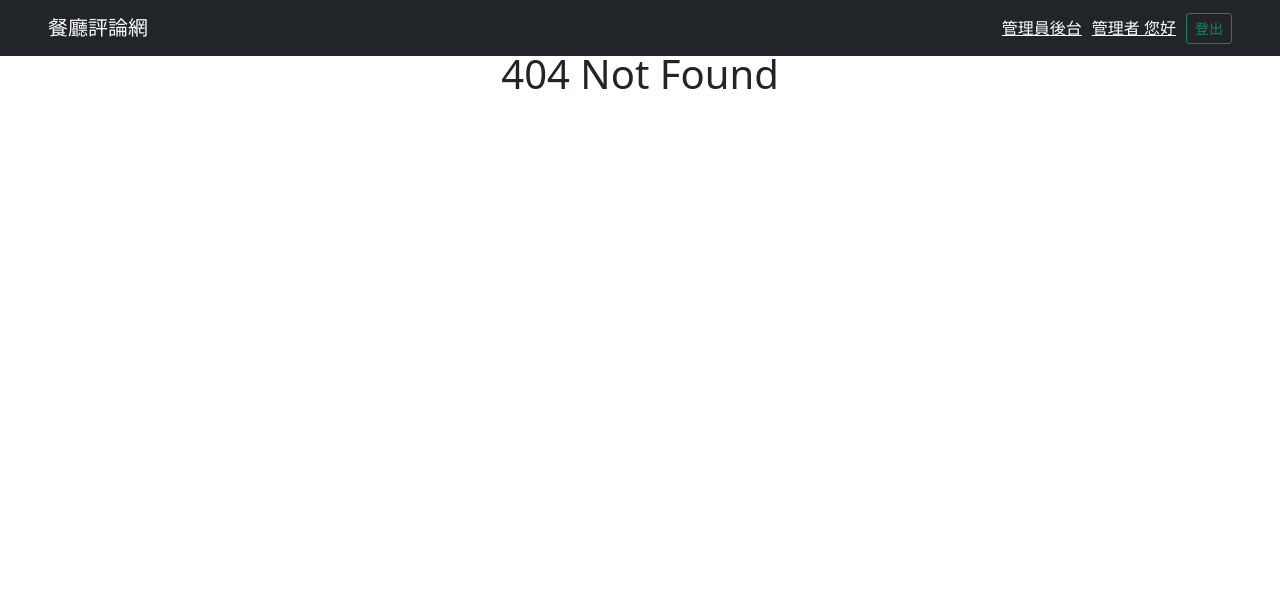
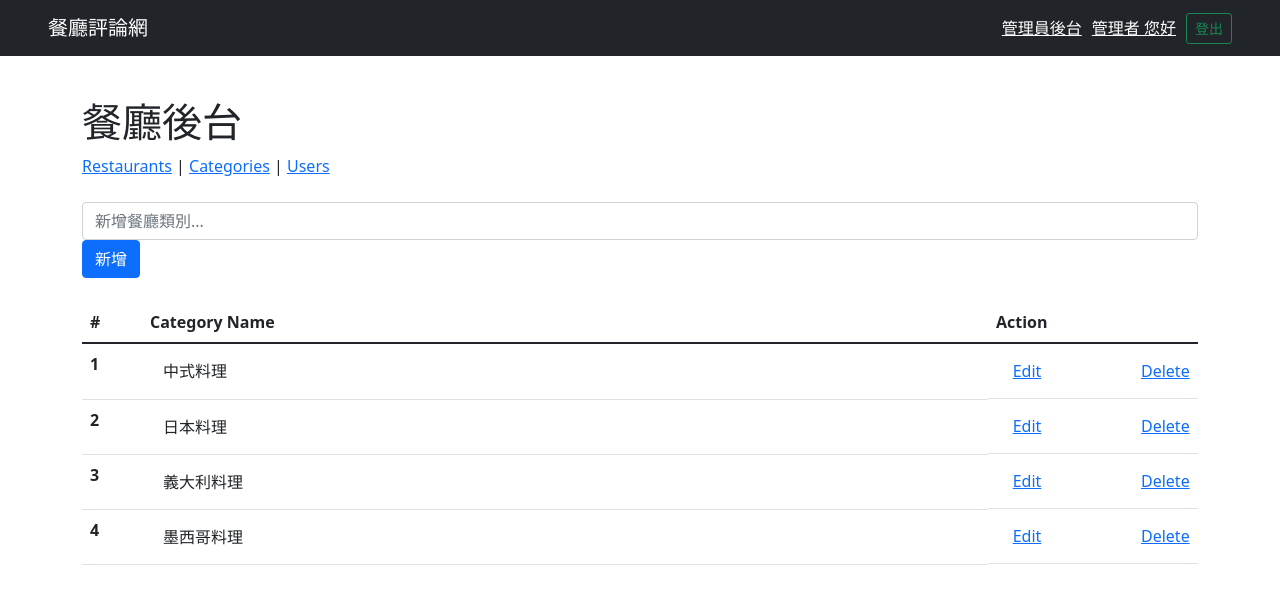
Before and after one commit to learnpytest/forum-front-end-vue2, a Vue app: page /#/admin/categories in a window 1280 px wide. Before the commit this address had no page. Shown: the top 604 px of the page. Built offline with nearby package versions, Linux system fonts and the light colour scheme.

Commit message:
add edit and delete category

```diff
--- a/src/router/index.js
+++ b/src/router/index.js
@@ -79,6 +79,11 @@
       component: () => import("../views/AdminRestaurant.vue")
     },
     {
+      path: '/admin/categories',
+      name: 'admin-categories',
+      component: () => import("../views/AdminCategories.vue")
+    },
+    {
       path: '/admin',
       name: 'admin',
       redirect: '/admin/restaurants'
--- /dev/null
+++ b/src/views/AdminCategories.vue
@@ -0,0 +1,194 @@
+<template>
+  <div class="container py-5">
+    <!-- 1. 使用先前寫好的 AdminNav -->
+    <AdminNav />
+
+    <form class="my-4">
+      <div class="form-row">
+        <div class="col-auto">
+          <input
+            type="text"
+            class="form-control"
+            placeholder="新增餐廳類別..."
+            v-model="newCategoryName"
+          />
+        </div>
+        <div class="col-auto">
+          <button
+            type="button"
+            class="btn btn-primary"
+            @click.stop.prevent="createCategory"
+          >
+            新增
+          </button>
+        </div>
+      </div>
+    </form>
+    <table class="table">
+      <thead class="thead-dark">
+        <tr>
+          <th scope="col" width="60">#</th>
+          <th scope="col">Category Name</th>
+          <th scope="col" width="210">Action</th>
+        </tr>
+      </thead>
+      <tbody>
+        <tr v-for="category in categories" :key="category.id">
+          <th scope="row">
+            {{ category.id }}
+          </th>
+          <td class="position-relative">
+            <div v-show="!category.isEditing" class="category-name">
+              {{ category.name }}
+            </div>
+            <input
+              v-show="category.isEditing"
+              v-model="category.name"
+              type="text"
+              class="form-control"
+            />
+            <span
+              v-show="category.isEditing"
+              class="cancel"
+              @click.stop.prevent="handleCancel(category.id)"
+            >
+              ✕
+            </span>
+          </td>
+          <td class="d-flex justify-content-between">
+            <button
+              v-show="!category.isEditing"
+              type="button"
+              class="btn btn-link mr-2"
+              @click.stop.prevent="toggleEditing(category.id)"
+            >
+              Edit
+            </button>
+            <button
+              v-show="category.isEditing"
+              type="button"
+              class="btn btn-link mr-2"
+              @click.stop.prevent="
+                updateCategory({
+                  categoryId: category.id,
+                  name: category.name,
+                })
+              "
+            >
+              Save
+            </button>
+            <button
+              type="button"
+              class="btn btn-link mr-2"
+              @click.stop.prevent="deleteCategory(category.id)"
+            >
+              Delete
+            </button>
+          </td>
+        </tr>
+      </tbody>
+    </table>
+  </div>
+</template>
+
+<script>
+import AdminNav from "../components/AdminNav.vue";
+import { v4 as uuidv4 } from "uuid";
+
+export default {
+  name: "AdminCategories",
+  components: {
+    AdminNav,
+  },
+  data() {
+    return {
+      categories: [],
+      newCategoryName: "",
+    };
+  },
+  created() {
+    this.fetchCategories();
+  },
+  methods: {
+    fetchCategories() {
+      this.$store.dispatch("fetchCategories");
+      this.categories = this.$store.state.Categories.categories.map(
+        (category) => ({
+          ...category,
+          isEditing: false,
+          nameCashed: "",
+        })
+      );
+    },
+    createCategory() {
+      //todo向後端新增類別取得類別id
+      this.categories.push({
+        id: uuidv4(),
+        name: this.newCategoryName,
+      });
+    },
+    deleteCategory(categoryId) {
+      //todo向後端刪除類別確認刪除
+      this.categories = this.categories.filter(
+        (category) => category.id !== categoryId
+      );
+    },
+    toggleEditing(categoryId) {
+      this.categories = this.categories.map((category) => {
+        return category.id === categoryId
+          ? {
+              ...category,
+              isEditing: !category.isEditing,
+              nameCashed: category.name,
+            }
+          : category;
+      });
+    },
+    updateCategory({ categoryId }) {
+      //todo向後端修改資料
+      this.toggleEditing(categoryId);
+    },
+    handleCancel(categoryId) {
+      this.categories = this.categories.map((category) => {
+        if (category.id === categoryId) {
+          return {
+            ...category,
+            isEditing: !category.isEditing,
+            name: category.nameCashed,
+          };
+        }
+        return category;
+      });
+    },
+  },
+};
+</script>
+<style scoped>
+.category-name {
+  padding: 0.375rem 0.75rem;
+  border: 1px solid transparent;
+  outline: 0;
+  cursor: auto;
+}
+
+.btn-link {
+  width: 62px;
+}
+
+.cancel {
+  position: absolute;
+  right: 20px;
+  top: 50%;
+  transform: translateY(-50%);
+  display: inline-flex;
+  align-items: center;
+  justify-content: center;
+  width: 25px;
+  height: 25px;
+  border: 1px solid #aaaaaa;
+  border-radius: 50%;
+  user-select: none;
+  cursor: pointer;
+  font-size: 12px;
+}
+</style>
```
